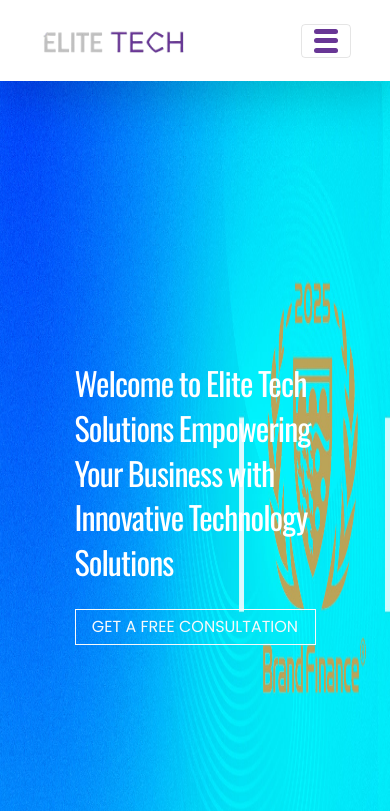
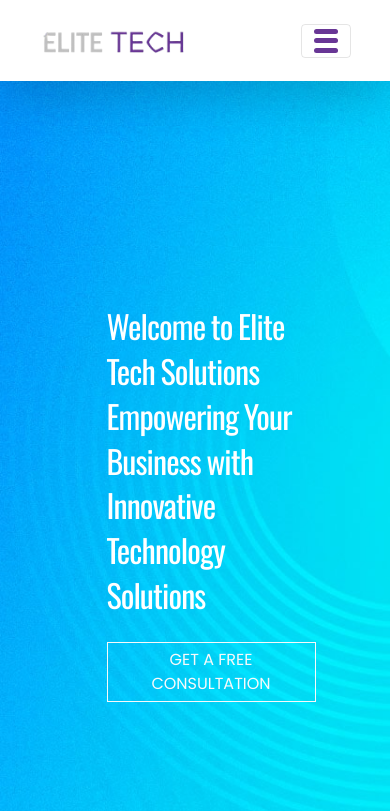
Before and after one commit to amnakhalid625/Elite_tech_website, a React (Vite) app: page / in a window 390 px wide. Shown: the top 811 px of the page. Built offline with nearby package versions, Linux system fonts and the light colour scheme.

Commit message:
infosys_website_clone

```diff
--- a/src/pages/home/home.css
+++ b/src/pages/home/home.css
@@ -1,7 +1,19 @@
-.home-img {
-  width: 100vw;
-  height: 70vh;
+.carousel-item {
+  position: relative;
+  width: 100%;
+  height: 100%;
+}
+
+.carousel-inner {
+  width: 100%;
+  height: 100%;
+}
+
+.carousel-item img {
+  width: 100%;
+  height: 100%;
   object-fit: cover;
+  object-position: center;
 }
 
 .carousel-caption {
@@ -11,7 +23,13 @@
   right: 0;
   text-align: left;
   display: flex;
+  justify-content: flex-start;
   align-items: center;
+  padding-left: 2rem; /* Ensures the text is properly aligned */
+}
+
+.carousel-caption .container {
+  padding: 0; /* Remove extra padding from container */
 }
 
 .slide1 p,
@@ -57,6 +75,10 @@
     padding: 10px 30px !important;
     font-size: 0.9rem;
   }
+
+  .carousel-item img {
+    object-position: center;
+  }
 }
 
 /* Mobile screens */
@@ -79,9 +101,13 @@
     padding: 10px 20px !important;
     font-size: 0.85rem;
   }
+
+  .carousel-item img {
+    object-position: center;
+  }
 }
 
-/* Small phones styling*/
+/* Small phones styling */
 @media (max-width: 480px) {
   .slide1 p,
   .silde2 p,
@@ -94,4 +120,8 @@
     font-size: 0.8rem;
     padding: 5px 10px !important;
   }
+
+  .carousel-item img {
+    object-position: center;
+  }
 }
```
